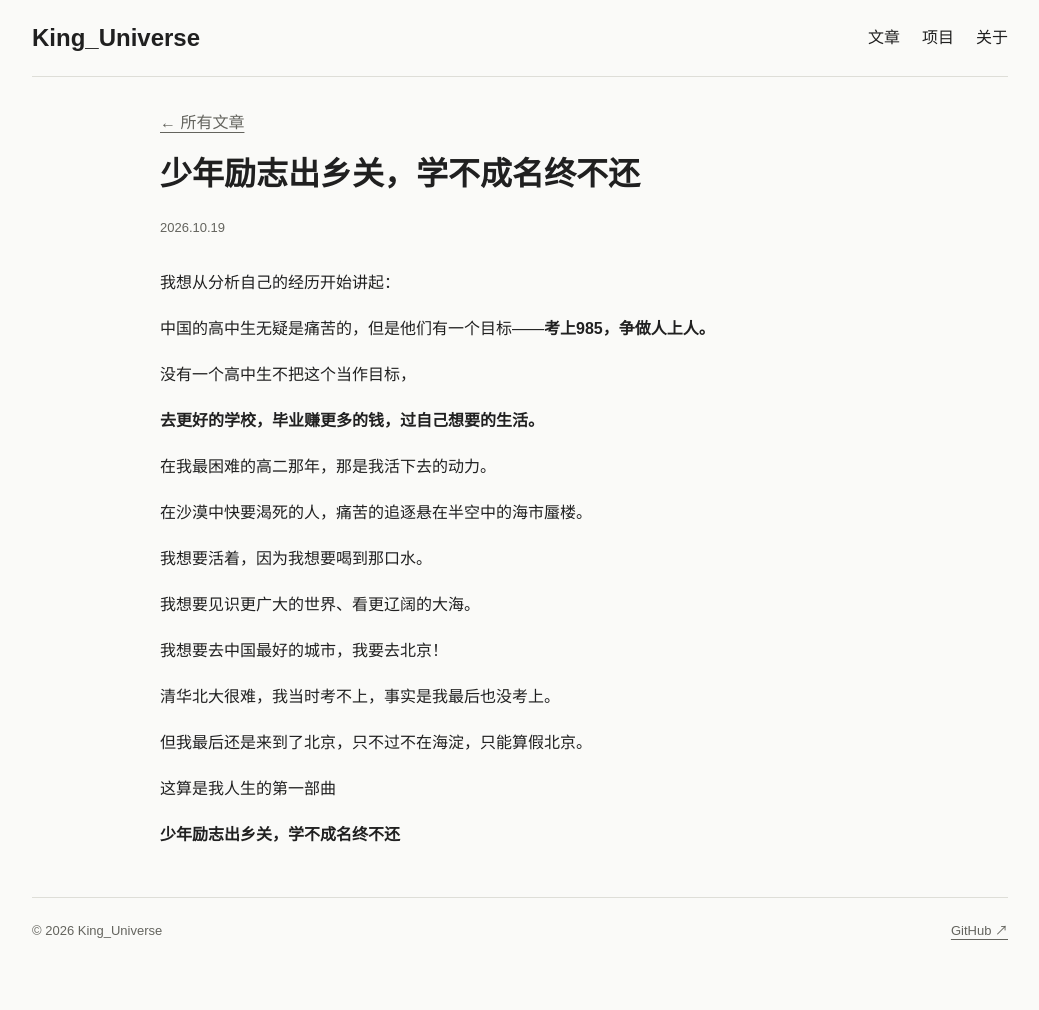
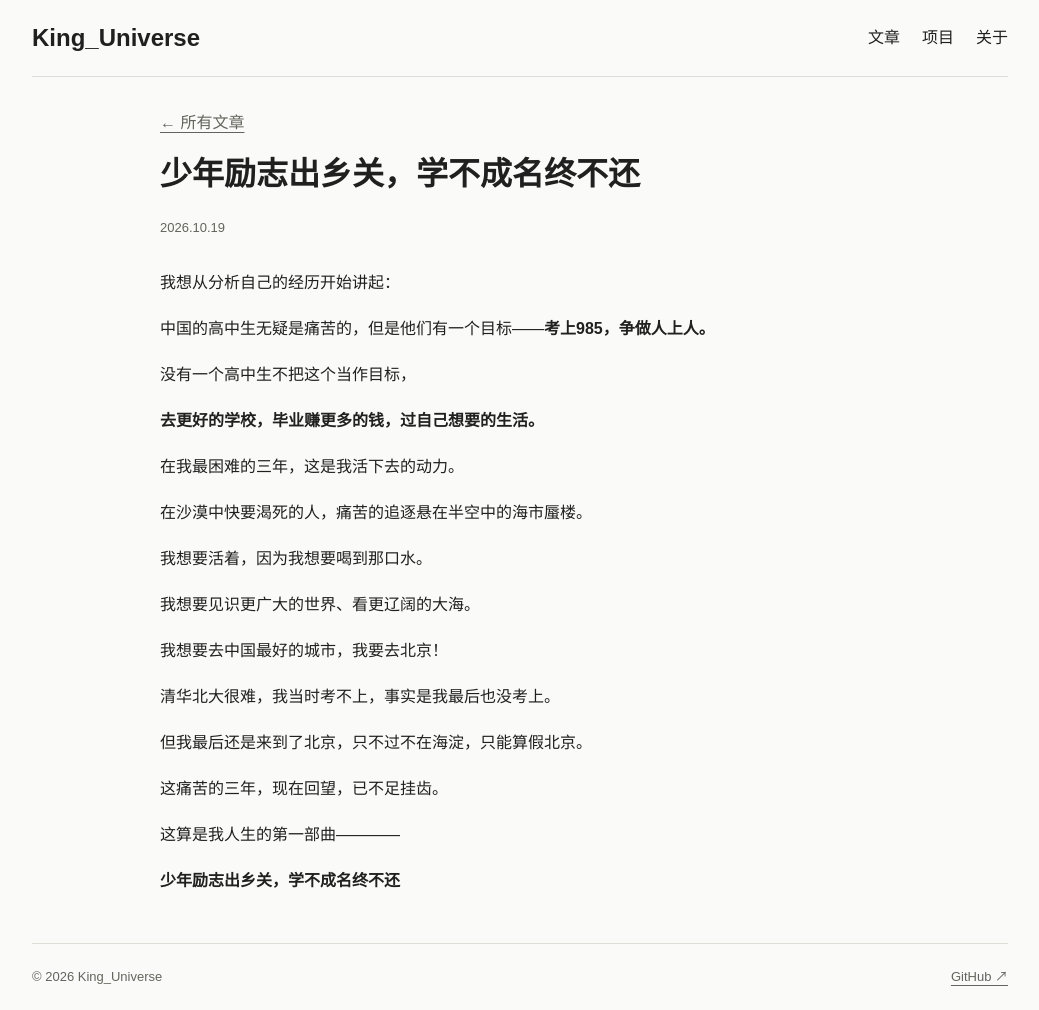
Before and after one commit to kinguniverse527/King_Universe.github.io, a Jekyll site: the page built from _posts/2026-10-19-the-sun-rise.md, in a window 1280 px wide. Shown: the whole page, without its empty margins (120-1159 px from the left). Built offline with Jekyll 4.4.1, drawn with Linux system fonts in a browser that asks for light colours; before the commit the page ends 964 px from its top, so only the background shows below that.

Commit message:
Update 2026-10-19-the-sun-rise.md

```diff
--- a/_posts/2026-10-19-the-sun-rise.md
+++ b/_posts/2026-10-19-the-sun-rise.md
@@ -11,7 +11,7 @@ description: 孤注一掷的敲碎蛋壳
 
 **去更好的学校，毕业赚更多的钱，过自己想要的生活。**
 
-在我最困难的高二那年，那是我活下去的动力。
+在我最困难的三年，这是我活下去的动力。
 
 在沙漠中快要渴死的人，痛苦的追逐悬在半空中的海市蜃楼。
 
@@ -21,12 +21,12 @@ description: 孤注一掷的敲碎蛋壳
 
 我想要去中国最好的城市，我要去北京！
 
-
-
 清华北大很难，我当时考不上，事实是我最后也没考上。
 
 但我最后还是来到了北京，只不过不在海淀，只能算假北京。
 
-这算是我人生的第一部曲
+这痛苦的三年，现在回望，已不足挂齿。
+
+这算是我人生的第一部曲————
 
 **少年励志出乡关，学不成名终不还**
```
